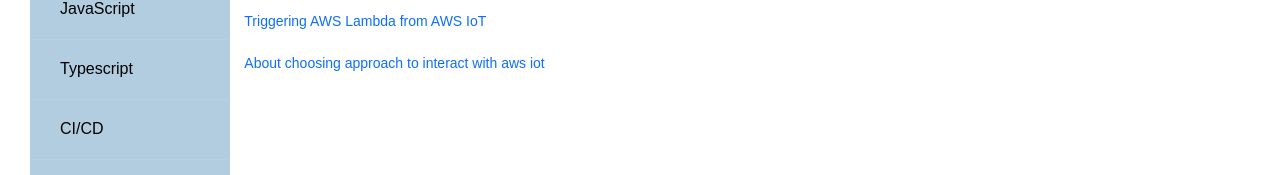
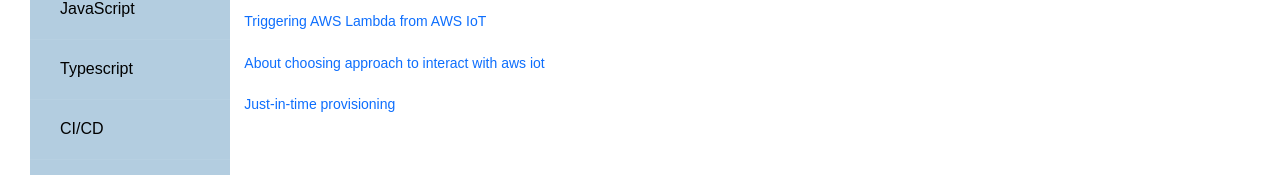
Before and after one commit to dmitriyokhrimenko/my-links, a React (Create React App) app: page /categories/aws in a window 1280 px wide. Shown: the part 375-550 px from the top of the page. Built offline with nearby package versions, Linux system fonts and the light colour scheme.

Commit message:
feat(data): add jit provisioning links

```diff
--- a/src/data-stub.js
+++ b/src/data-stub.js
@@ -232,6 +232,11 @@
                         description: "About choosing approach to interact with aws iot",
                         url: "https://stackoverflow.com/questions/46723699/publishing-message-from-aws-lambda-to-aws-iot",
                     },
+                    {
+                        title: "Just-in-time provisioning",
+                        description: "Just-in-time provisioning",
+                        url: "https://docs.amazonaws.cn/en_us/iot/latest/developerguide/jit-provisioning.html#jit-provisioning-overview",
+                    },
                 ],
             },
         },
```
